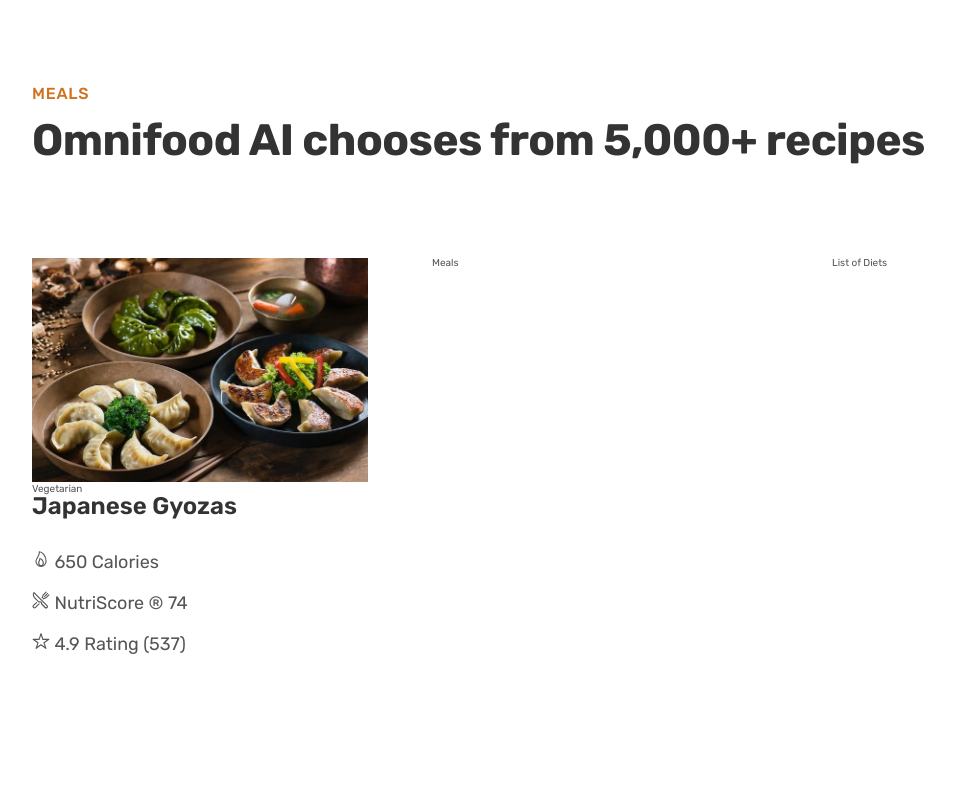
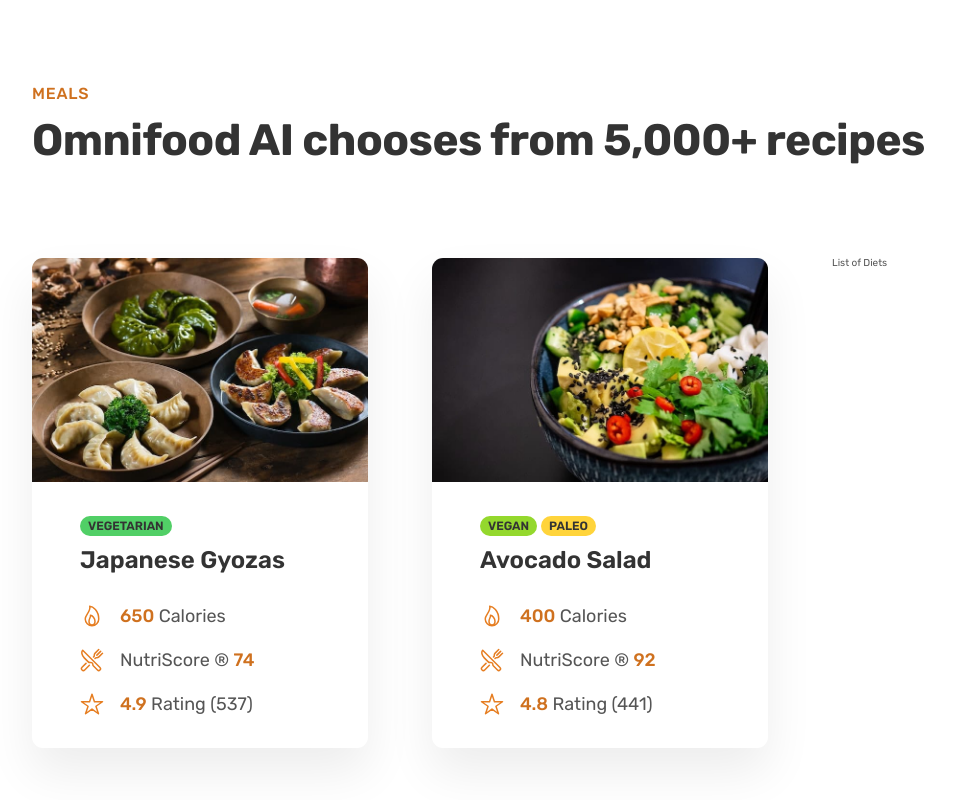
Before and after one commit to srjingole0610/Omnifood_Application, a plain HTML site: page index.html in a window 1280 px wide. Shown: the part 2452-3252 px from the top of the page, without its empty margins (40-995 px from the left). Before the commit the page ends 3201 px from the top, so only its background shows below. Drawn offline with nearby package versions, Linux system fonts and the light colour scheme.

Commit message:
Changes related to meal card

```diff
--- a/css/style.css
+++ b/css/style.css
@@ -226,6 +226,40 @@
     padding: 9.6rem 0;
 }
 
+.meals{
+  box-shadow: 0 2.4rem 4.8rem rgba(0,0,0,0.075);
+  border-radius: 1.1rem;
+  overflow: hidden;
+}
+
+.meal-content{
+  padding: 3.2rem 4.8rem;
+}
+.meal-tags{
+    margin-bottom:1.2rem ;
+    display: flex;
+    gap: 0.4rem;
+}
+.tag{
+  display: inline-block;
+  padding: 0.4rem 0.8rem;
+  font-size: 1.2rem;
+  text-transform: uppercase;
+  color: #333;
+  border-radius: 100px;
+  font-weight: 600;
+}
+
+.tag--vegetarian{
+  background-color: #51cf66;
+}
+.tag--vegan{
+  background-color: #94d82d;
+}
+.tag--paleo{
+  background-color: #ffd43b;
+}
+
 .meal-title{
   font-size: 2.4rem;
   color: #333;
@@ -242,7 +276,23 @@
 
 .meal-attribute{
   font-size: 1.8rem;
+  display: flex;
+  align-items: center;
+  gap: 1.6rem;
+
 }
 .meal-img{
   width: 100%;
+  /* border-radius: 1.1rem; */
 }
+
+.meal-icon{
+  height: 2.4rem;
+  width: 2.4rem;
+  color: #e67e22;
+}
+
+strong{
+  font-weight: 500;
+  color: #cf711f;
+}
--- a/index.html
+++ b/index.html
@@ -144,24 +144,53 @@
             <div class="container grid grid--3-cols">
                 <div class="meals">
                     <img src="img/meals/meal-1.jpg" alt="Japanese Gyozas" class="meal-img">
-                    <span class="tag">Vegetarian</span>
+                    <div class="meal-content">
+                    <div class="meal-tags">
+                        <span class="tag tag--vegetarian">Vegetarian</span>
+                    </div>
                     <p class="meal-title">Japanese Gyozas</p>
                     <ul class="meal-attributes">
                         <li class="meal-attribute">
-                        <ion-icon name="flame-outline"></ion-icon>
-                        <span>650 Calories</span>
+                        <ion-icon class="meal-icon" name="flame-outline"></ion-icon>
+                        <span><Strong>650</Strong> Calories</span>
                     </li>
                         <li class="meal-attribute">
-                            <ion-icon name="restaurant-outline"></ion-icon>
-                            <span>NutriScore &reg; 74</span>
+                            <ion-icon class="meal-icon" name="restaurant-outline"></ion-icon>
+                            <span>NutriScore &reg; <Strong>74</Strong></span>
                         </li>
                         <li class="meal-attribute">
-                            <ion-icon name="star-outline"></ion-icon>
-                            <span>4.9 Rating (537)</span>
+                            <ion-icon class="meal-icon" name="star-outline"></ion-icon>
+                            <span><Strong>4.9</Strong> Rating (537)</span>
                         </li>
                     </ul>
                 </div>
-                <div class="meals">Meals</div>
+                </div>
+
+
+                <div class="meals">
+                    <img src="img/meals/meal-2.jpg" alt="Avocado Salad" class="meal-img">
+                    <div class="meal-content">
+                    <div class="meal-tags">
+                        <span class="tag tag--vegan">Vegan </span>
+                        <span class="tag tag--paleo"> Paleo</span>
+                    </div>
+                    <p class="meal-title">Avocado Salad</p>
+                    <ul class="meal-attributes">
+                        <li class="meal-attribute">
+                        <ion-icon class="meal-icon" name="flame-outline"></ion-icon>
+                        <span><Strong>400</Strong> Calories</span>
+                    </li>
+                        <li class="meal-attribute">
+                            <ion-icon class="meal-icon" name="restaurant-outline"></ion-icon>
+                            <span>NutriScore &reg; <Strong>92</Strong></span>
+                        </li>
+                        <li class="meal-attribute">
+                            <ion-icon class="meal-icon" name="star-outline"></ion-icon>
+                            <span><Strong>4.8</Strong> Rating (441)</span>
+                        </li>
+                    </ul>
+                </div>
+                </div>
                 <div class="list">List of Diets</div>
             </div>
         </section>
```
